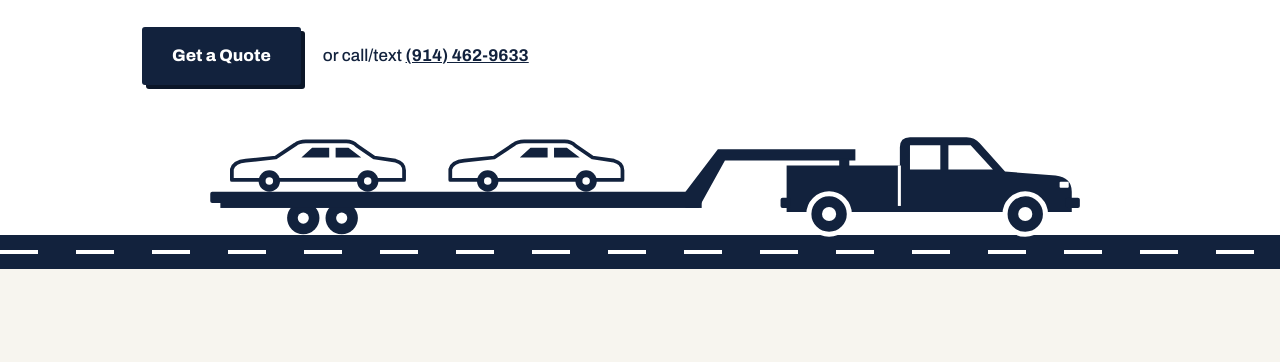
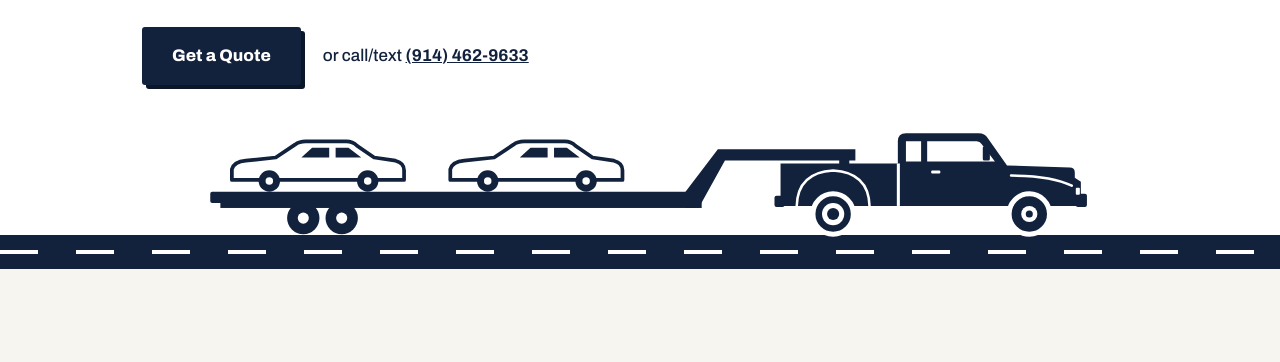
Before and after one commit to aubergine-ux/vatajtransport, a plain HTML site: page index.html in a window 1280 px wide. Shown: the part 392-754 px from the top of the page. Drawn offline with Linux system fonts and the light colour scheme.

Commit message:
Redraw truck as 97 Ram 3500 dually

```diff
--- a/index.html
+++ b/index.html
@@ -106,7 +106,7 @@
 
       <!-- Car hauler drawing -->
       <div class="road">
-        <svg class="hauler" viewBox="0 96 890 119" role="img" aria-label="Drawing of a pickup truck towing a gooseneck trailer with two cars">
+        <svg class="hauler" viewBox="0 96 890 119" role="img" aria-label="Drawing of a Dodge Ram 3500 dually towing a gooseneck trailer with two cars">
           <!-- trailer tandem axles, toward the rear, tucked under the frame -->
           <g fill="#12223D">
             <circle cx="112" cy="192" r="16"/><circle cx="150" cy="192" r="16"/>
@@ -120,23 +120,32 @@
             <rect x="30" y="175" width="476" height="7"/>
             <path d="M490 166 L522 124 H658 V135 H529 L503 182 H490 Z"/>
             <rect x="642" y="133" width="10" height="11"/>
-            <!-- pickup -->
-            <path d="M590 140 H702 V122 Q702 112 712 112 H768 Q776 112 781 118 L806 146 L856 150 Q872 152 872 166 V186 H590 Z"/>
-            <rect x="584" y="172" width="10" height="10" rx="2"/>
-            <rect x="866" y="172" width="14" height="10" rx="2"/>
+            <!-- pickup: 1997 Ram 3500 dually, club cab -->
+            <path d="M584 138 H700 V116 Q700 108 708 108 H780 Q786 108 789 113 L808 140 L870 142 Q875 142 875 147 V152 L881 156 V180 H584 Z"/>
+            <rect x="578" y="170" width="10" height="11" rx="2"/>
+            <rect x="876" y="168" width="11" height="13" rx="2"/>
           </g>
           <g fill="#fff">
-            <rect x="700" y="140" width="3" height="40"/>
-            <path d="M712 120 H742 V144 H712 Z M750 120 H772 L794 144 H750 Z"/>
-            <rect x="860" y="156" width="9" height="6" rx="1"/>
+            <rect x="699" y="138" width="3" height="42"/>
+            <path d="M708 116 H723 V136 H708 Z M729 116 H778 Q781 116 783 119 L796 136 H729 Z"/>
+            <rect x="733" y="145" width="9" height="3" rx="1"/>
+            <rect x="876" y="162" width="4" height="7" rx="1"/>
           </g>
-          <!-- wheels -->
+          <!-- tow mirror -->
+          <rect x="784" y="121" width="7" height="14" rx="1.5" fill="#12223D"/>
+          <!-- hood sits above the dropped front fender; dually rear fender flare -->
+          <g fill="none" stroke="#fff" stroke-width="2.5" stroke-linecap="round">
+            <path d="M812 150 Q852 150 872 160"/>
+            <path d="M600 180 Q601 147 636 145 Q671 147 672 180"/>
+          </g>
+          <!-- pickup wheels: deep-dish dually rear, front hub -->
           <g fill="#12223D" stroke="#fff" stroke-width="5">
-            <circle cx="632" cy="188" r="20"/><circle cx="826" cy="188" r="20"/>
+            <circle cx="636" cy="188" r="20"/><circle cx="830" cy="188" r="20"/>
           </g>
-          <g fill="#fff">
-            <circle cx="632" cy="188" r="7"/><circle cx="826" cy="188" r="7"/>
-          </g>
+          <circle cx="636" cy="188" r="11" fill="#fff"/>
+          <circle cx="636" cy="188" r="6" fill="#12223D"/>
+          <circle cx="830" cy="188" r="8" fill="#fff"/>
+          <circle cx="830" cy="188" r="3.5" fill="#12223D"/>
           <!-- cars -->
           <use href="#car" x="36" y="112" width="180" height="55"/>
           <use href="#car" x="252" y="112" width="180" height="55"/>
```
